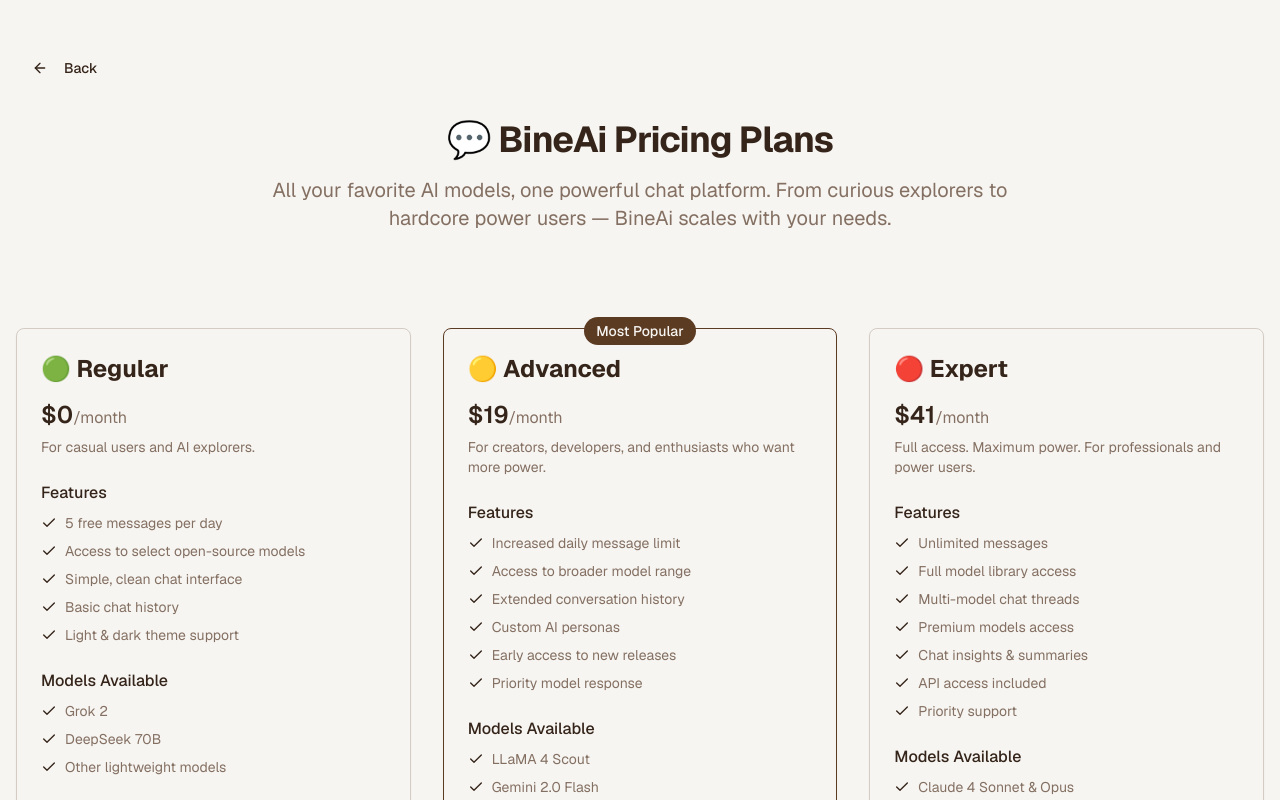
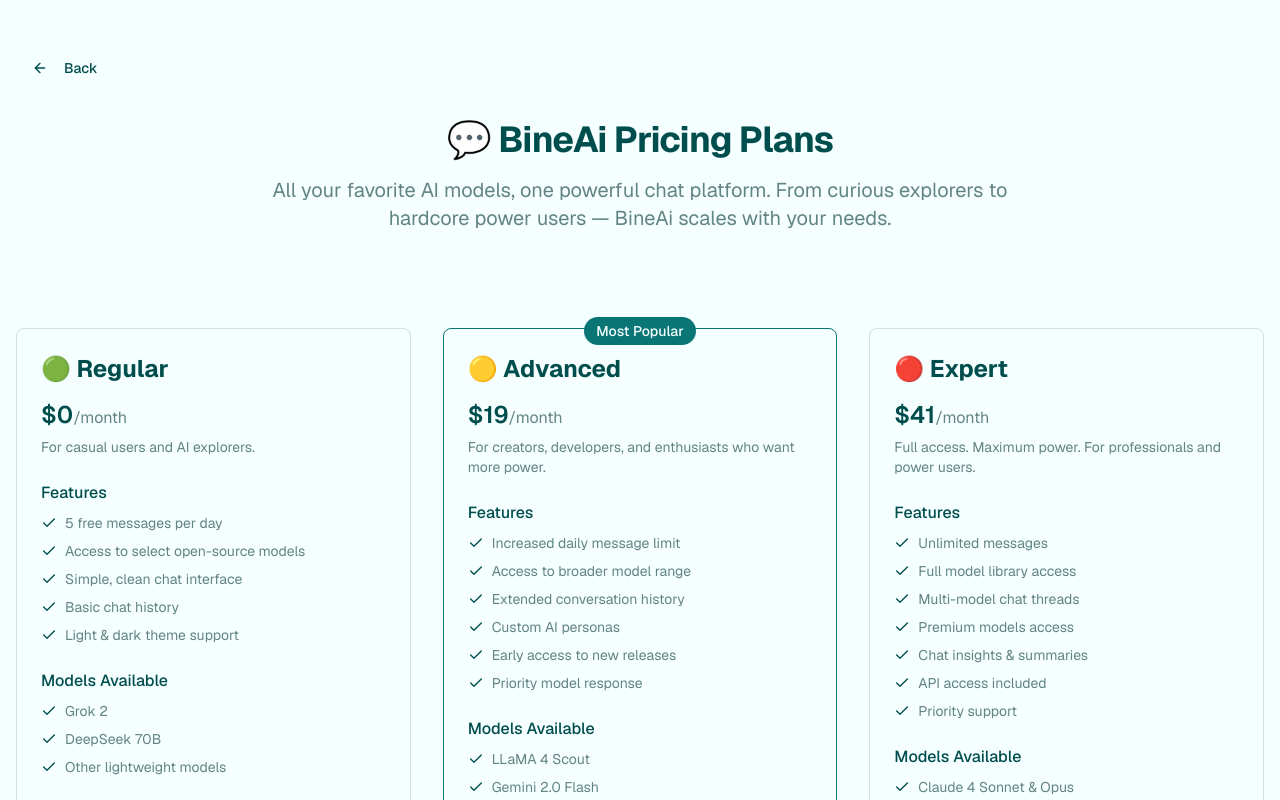
Before and after one commit to whiterven/nextjs-raiden, a Next.js app: page /pricing in a window 1280 px wide. Shown: the top 800 px of the page. Built offline with nearby package versions, Linux system fonts and the light colour scheme; no server answers.

Commit message:
changed colors

```diff
--- a/app/globals.css
+++ b/app/globals.css
@@ -3,16 +3,16 @@
 @tailwind utilities;
 
 :root {
-    --foreground-rgb: 62, 39, 35;
-    --background-start-rgb: 245, 239, 230;
-    --background-end-rgb: 252, 248, 240;
+    --foreground-rgb: 17, 94, 89;
+    --background-start-rgb: 240, 253, 252;
+    --background-end-rgb: 255, 255, 255;
 }
 
 @media (prefers-color-scheme: dark) {
     :root {
-        --foreground-rgb: 245, 239, 230;
-        --background-start-rgb: 40, 28, 24;
-        --background-end-rgb: 32, 22, 18;
+        --foreground-rgb: 240, 253, 252;
+        --background-start-rgb: 19, 78, 74;
+        --background-end-rgb: 13, 53, 50;
     }
 }
 
@@ -24,74 +24,74 @@
 
 @layer base {
     :root {
-        --background: 38 25% 96%;
-        --foreground: 25 35% 15%;
-        --card: 38 25% 96%;
-        --card-foreground: 25 35% 15%;
-        --popover: 38 25% 96%;
-        --popover-foreground: 25 35% 15%;
-        --primary: 25 45% 25%;
-        --primary-foreground: 38 25% 96%;
-        --secondary: 35 20% 88%;
-        --secondary-foreground: 25 35% 15%;
-        --muted: 35 20% 88%;
-        --muted-foreground: 25 15% 45%;
-        --accent: 30 25% 85%;
-        --accent-foreground: 25 35% 15%;
+        --background: 180 100% 98%;
+        --foreground: 180 100% 15%;
+        --card: 180 100% 98%;
+        --card-foreground: 180 100% 15%;
+        --popover: 180 100% 98%;
+        --popover-foreground: 180 100% 15%;
+        --primary: 180 84% 25%;
+        --primary-foreground: 180 100% 98%;
+        --secondary: 180 25% 90%;
+        --secondary-foreground: 180 100% 15%;
+        --muted: 180 25% 90%;
+        --muted-foreground: 180 15% 45%;
+        --accent: 180 30% 85%;
+        --accent-foreground: 180 100% 15%;
         --destructive: 0 70% 50%;
-        --destructive-foreground: 38 25% 96%;
-        --border: 30 15% 80%;
-        --input: 30 15% 80%;
-        --ring: 25 35% 15%;
-        --chart-1: 12 76% 61%;
-        --chart-2: 173 58% 39%;
-        --chart-3: 197 37% 24%;
-        --chart-4: 43 74% 66%;
-        --chart-5: 27 87% 67%;
+        --destructive-foreground: 180 100% 98%;
+        --border: 180 20% 85%;
+        --input: 180 20% 85%;
+        --ring: 180 100% 15%;
+        --chart-1: 180 84% 60%;
+        --chart-2: 160 70% 45%;
+        --chart-3: 200 55% 35%;
+        --chart-4: 174 84% 65%;
+        --chart-5: 186 90% 70%;
         --radius: 0.5rem;
-        --sidebar-background: 38 25% 94%;
-        --sidebar-foreground: 25 25% 30%;
-        --sidebar-primary: 25 45% 25%;
-        --sidebar-primary-foreground: 38 25% 96%;
-        --sidebar-accent: 35 20% 88%;
-        --sidebar-accent-foreground: 25 35% 15%;
-        --sidebar-border: 30 20% 85%;
-        --sidebar-ring: 25 45% 40%;
+        --sidebar-background: 180 50% 96%;
+        --sidebar-foreground: 180 50% 25%;
+        --sidebar-primary: 180 84% 25%;
+        --sidebar-primary-foreground: 180 100% 98%;
+        --sidebar-accent: 180 25% 90%;
+        --sidebar-accent-foreground: 180 100% 15%;
+        --sidebar-border: 180 30% 88%;
+        --sidebar-ring: 180 84% 40%;
     }
 
     .dark {
-        --background: 25 35% 8%;
-        --foreground: 38 25% 92%;
-        --card: 25 35% 10%;
-        --card-foreground: 38 25% 92%;
-        --popover: 25 35% 10%;
-        --popover-foreground: 38 25% 92%;
-        --primary: 38 25% 85%;
-        --primary-foreground: 25 35% 8%;
-        --secondary: 25 25% 18%;
-        --secondary-foreground: 38 25% 92%;
-        --muted: 25 25% 18%;
-        --muted-foreground: 35 15% 65%;
-        --accent: 30 20% 22%;
-        --accent-foreground: 38 25% 92%;
+        --background: 180 100% 6%;
+        --foreground: 180 50% 95%;
+        --card: 180 100% 8%;
+        --card-foreground: 180 50% 95%;
+        --popover: 180 100% 8%;
+        --popover-foreground: 180 50% 95%;
+        --primary: 180 50% 85%;
+        --primary-foreground: 180 100% 6%;
+        --secondary: 180 30% 15%;
+        --secondary-foreground: 180 50% 95%;
+        --muted: 180 30% 15%;
+        --muted-foreground: 180 15% 70%;
+        --accent: 180 35% 20%;
+        --accent-foreground: 180 50% 95%;
         --destructive: 0 60% 45%;
-        --destructive-foreground: 38 25% 92%;
-        --border: 25 25% 18%;
-        --input: 25 25% 18%;
-        --ring: 35 20% 75%;
-        --chart-1: 220 70% 50%;
-        --chart-2: 160 60% 45%;
-        --chart-3: 30 80% 55%;
-        --chart-4: 280 65% 60%;
-        --chart-5: 340 75% 55%;
-        --sidebar-background: 25 35% 12%;
-        --sidebar-foreground: 35 20% 80%;
-        --sidebar-primary: 30 40% 55%;
-        --sidebar-primary-foreground: 25 35% 8%;
-        --sidebar-accent: 25 25% 18%;
-        --sidebar-accent-foreground: 35 20% 80%;
-        --sidebar-border: 25 25% 18%;
-        --sidebar-ring: 30 40% 55%;
+        --destructive-foreground: 180 50% 95%;
+        --border: 180 30% 15%;
+        --input: 180 30% 15%;
+        --ring: 180 40% 80%;
+        --chart-1: 180 85% 55%;
+        --chart-2: 160 75% 50%;
+        --chart-3: 200 70% 45%;
+        --chart-4: 174 80% 60%;
+        --chart-5: 186 85% 65%;
+        --sidebar-background: 180 100% 10%;
+        --sidebar-foreground: 180 30% 85%;
+        --sidebar-primary: 180 60% 60%;
+        --sidebar-primary-foreground: 180 100% 6%;
+        --sidebar-accent: 180 30% 15%;
+        --sidebar-accent-foreground: 180 30% 85%;
+        --sidebar-border: 180 30% 15%;
+        --sidebar-ring: 180 60% 60%;
     }
 }
 
@@ -130,13 +130,13 @@
 
 .cm-editor,
 .cm-gutters {
-    @apply bg-background dark:bg-amber-950/50 outline-none selection:bg-amber-900/30 !important;
+    @apply bg-background dark:bg-teal-950/50 outline-none selection:bg-teal-900/30 !important;
 }
 
 .ͼo.cm-focused>.cm-scroller>.cm-selectionLayer .cm-selectionBackground,
 .ͼo.cm-selectionBackground,
 .ͼo.cm-content::selection {
-    @apply bg-amber-200/50 dark:bg-amber-900/40 !important;
+    @apply bg-teal-200/50 dark:bg-teal-900/40 !important;
 }
 
 .cm-activeLine,
@@ -161,5 +161,5 @@
 }
 
 .suggestion-highlight {
-    @apply bg-amber-200 hover:bg-amber-300 dark:hover:bg-amber-600/50 dark:text-amber-50 dark:bg-amber-700/40;
+    @apply bg-teal-200 hover:bg-teal-300 dark:hover:bg-teal-600/50 dark:text-teal-50 dark:bg-teal-700/40;
 }
```
